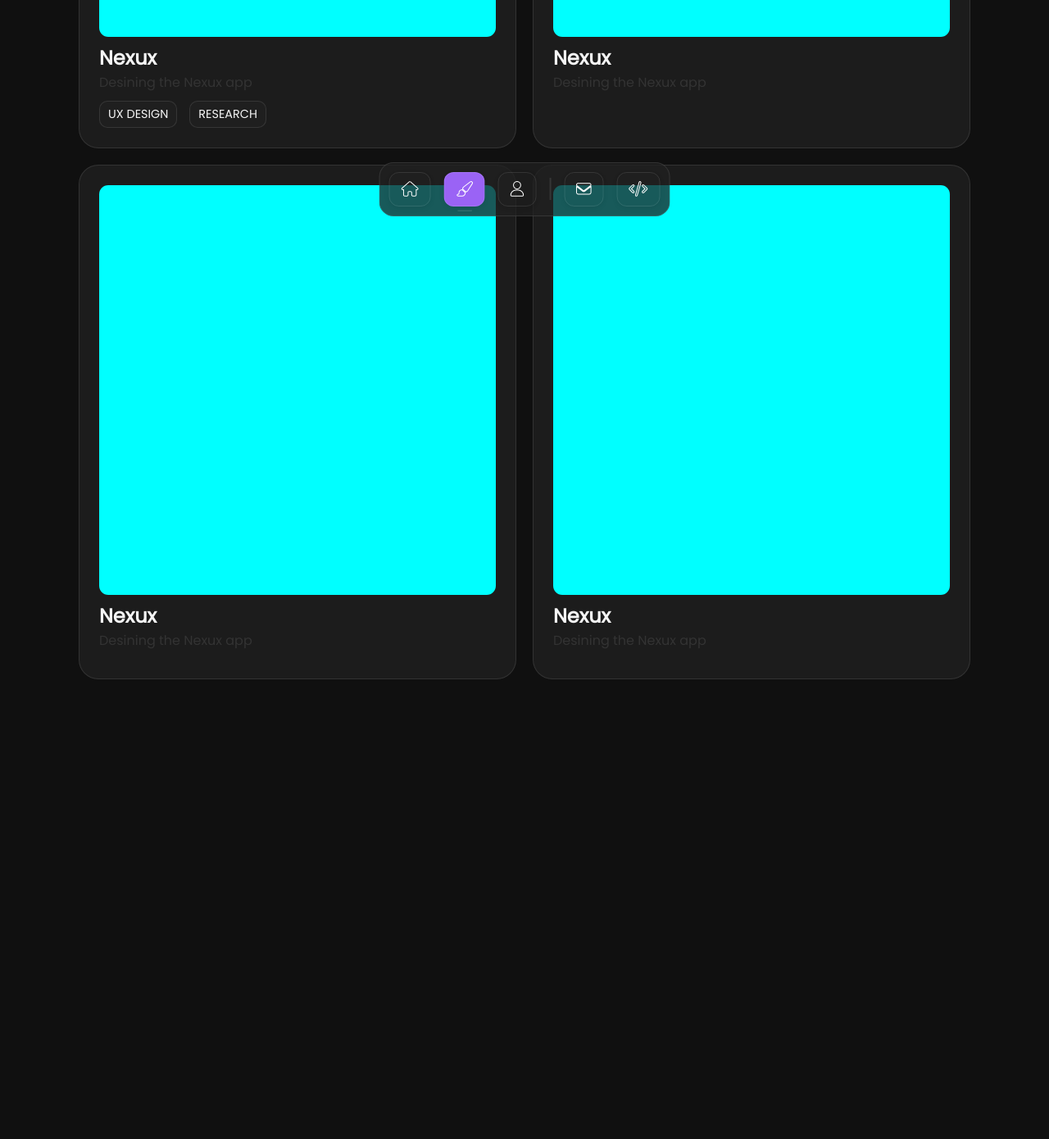
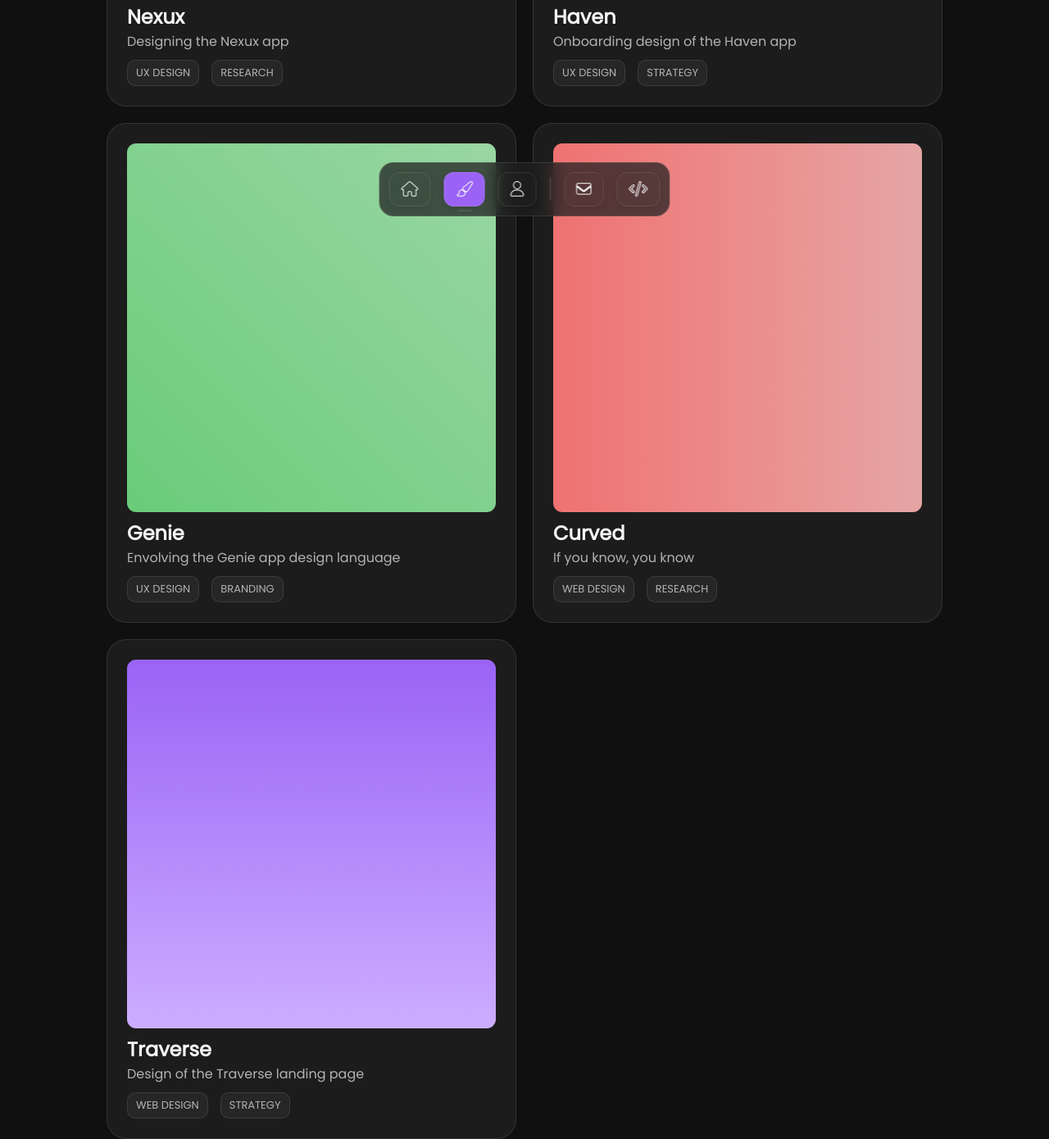
Before and after one commit to theshahul-dev/Personal-Portfolio-2, a plain HTML site: page projects.html in a window 1280 px wide. Shown: the part 512-1902 px from the top of the page at 82% size. Before the commit the page ends 1341 px from the top, so only its background shows below. Drawn offline with Linux system fonts and the light colour scheme.

Commit message:
project.html almost done ,some responsive added

```diff
--- a/assets/css/common.css
+++ b/assets/css/common.css
@@ -9,6 +9,7 @@
     padding: .7rem;
     left: 50%;
     transform: translateX(-50%);
+    backdrop-filter: blur(10px);
 }
 
 .nav-item-container {
--- a/assets/css/projects.css
+++ b/assets/css/projects.css
@@ -5,11 +5,13 @@ body {
 }
 
 .projects-container {
-    width: 85%;
+    width: 60%;
     padding-top: 2rem;
     display: grid;
     gap: 20px;
-    grid-template-columns: repeat(2,1fr);
+    grid-template-columns: repeat(2,500px);
+    /* align-items: center; */
+    justify-content: center;
 }
 
 .project-card {
@@ -20,11 +22,27 @@ body {
     padding: 1.5rem;
     box-sizing: border-box;
 }
+.project-card:nth-child(1) .project-card-image{
+    background-image: linear-gradient(to left bottom, #ff4d8c, #ff5893, #fe6399, #fe6da0, #fd76a6);
+}
+.project-card:nth-child(2) .project-card-image{
+    background-image: linear-gradient(to top, #9ec9ff, #a4cafb, #a9ccf7, #afcdf2, #b4ceee);
+}
+.project-card:nth-child(3) .project-card-image{
+    background-image: linear-gradient(to right top, #69cc7a, #76cf84, #82d18f, #8ed499, #99d6a3);
 
+}
+.project-card:nth-child(4) .project-card-image{
+
+    background-image: linear-gradient(to right, #ee7271, #ed7f7e, #eb8c8b, #e89998, #e5a5a5);
+}
+.project-card:nth-child(5) .project-card-image{
+    background-image: linear-gradient(to bottom, #9a63f5, #a776f8, #b488fb, #c09bfd, #ccadff);
+
+}
 .project-card-image {
     width: 100%;
-    height: 500px;
-    background-color: aqua;
+    height: 450px;
     border-radius: .7rem;
 }
 
@@ -42,8 +60,8 @@ body {
 }
 
 .project-card-content p {
-    font-size: 1rem;
-    color: rgba(255, 255, 255, .1);
+    font-size: 16px;
+    color:rgb(179, 179, 179);
 }
 
 .tags {
@@ -53,10 +71,10 @@ body {
 }
 
 .tags p {
-    background-color: rgba(33, 33, 33, .74);
+    background-color:  rgb(38, 38, 38);;
     border: 1px solid rgba(255, 255, 255, .1);
     padding: 5px 10px;
     border-radius: 10px;
-    color: #f5f5f5;
-    font-size: .9rem;
+    color:rgb(179, 179, 179);
+    font-size: 13px;
 }
--- a/assets/css/responsive.css
+++ b/assets/css/responsive.css
@@ -1,7 +1,7 @@
 @media screen and (max-width: 600px) {
-    #bottom-nav {
+    /* #bottom-nav {
         width: 80%;
-    }
+    } */
 
     .landing-page-content {
         font-size: .9rem;
@@ -13,10 +13,21 @@
     .project-collections-container{
         display: none;
     }
-    .project-card-image{
-        height: 300px;
-    }
-    .projects-container{
-        grid-template-columns: 1fr;
+
+
+}
+@media screen and (max-width:815px) {
+   .project-card-image{
+        height: 380px;
     }
 }
+
+@media screen and (max-width:1100px) {
+
+    .projects-container{
+        width: 90%;
+        grid-template-columns: 1fr;
+        grid-template-rows: 1fr;
+    }
+
+}
--- a/projects.html
+++ b/projects.html
@@ -22,9 +22,8 @@
 
                 </div>
                 <div class="project-card-content">
-
                     <h3>Nexux</h3>
-                    <p>Desining the Nexux app</p>
+                    <p>Designing the Nexux app</p>
                     <div class="tags">
                         <p>UX DESIGN</p>
                         <p>RESEARCH</p>
@@ -37,10 +36,11 @@
                 </div>
                 <div class="project-card-content">
 
-                    <h3>Nexux</h3>
-                    <p>Desining the Nexux app</p>
+                    <h3>Haven</h3>
+                    <p>Onboarding design of the Haven app</p>
                     <div class="tags">
-
+                        <p>UX DESIGN</p>
+                        <p>STRATEGY</p>
                     </div>
                 </div>
             </div>
@@ -50,10 +50,11 @@
                 </div>
                 <div class="project-card-content">
 
-                    <h3>Nexux</h3>
-                    <p>Desining the Nexux app</p>
+                    <h3>Genie</h3>
+                    <p>Envolving the Genie app design language</p>
                     <div class="tags">
-
+                        <p>UX DESIGN</p>
+                        <p>BRANDING</p>
                     </div>
                 </div>
             </div>
@@ -63,10 +64,25 @@
                 </div>
                 <div class="project-card-content">
 
-                    <h3>Nexux</h3>
-                    <p>Desining the Nexux app</p>
+                    <h3>Curved</h3>
+                    <p>If you know, you know</p>
                     <div class="tags">
+                        <p>WEB DESIGN</p>
+                        <p>RESEARCH</p>
+                    </div>
+                </div>
+            </div>
+            <div class="project-card">
+                <div class="project-card-image">
 
+                </div>
+                <div class="project-card-content">
+
+                    <h3>Traverse</h3>
+                    <p>Design of the Traverse landing page</p>
+                    <div class="tags">
+                        <p>WEB DESIGN</p>
+                        <p>STRATEGY</p>
                     </div>
                 </div>
             </div>
```
